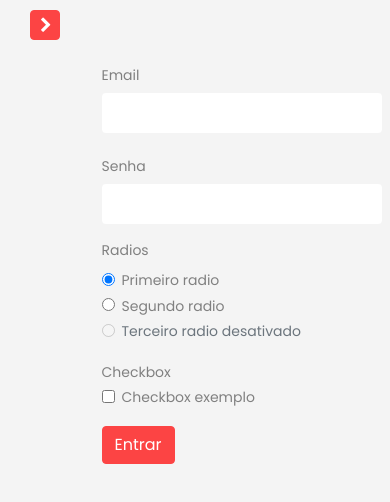
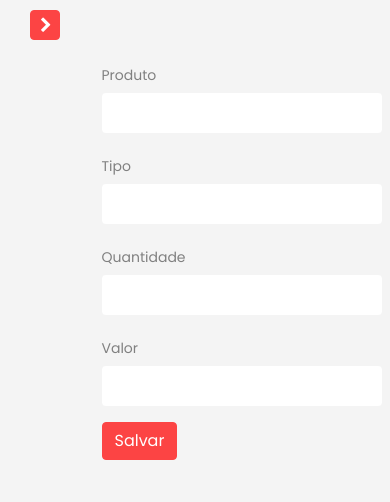
Before and after one commit to fe-luska/VendingMachine, a website: page VM/catalogo/cadastro.html in a window 390 px wide. Drawn offline with Linux system fonts and the light colour scheme.

Commit message:
Add files via upload

```diff
--- a/VM/catalogo/cadastro.html
+++ b/VM/catalogo/cadastro.html
@@ -1,4 +1,3 @@
-
 <!DOCTYPE html>
 <html lang="pt-br">
 
@@ -44,58 +43,30 @@
       <br>
       <form style="margin-left: 25%;">
         <div class="form-group row">
-                    <label for="inputEmail3" class="col-sm-2 col-form-label">Email</label>
+          <label for="inputEmail3" class="col-sm-2 col-form-label">Produto</label>
           <div class="col-sm-5">
             <input type="text" class="form-control" id="inputEmail3" placeholder="Produto">
           </div>
         </div>
         <div class="form-group row">
-                    <label for="inputPassword3" class="col-sm-2 col-form-label">Senha</label>
+          <label for="inputPassword3" class="col-sm-2 col-form-label">Tipo</label>
           <div class="col-sm-5">
             <input type="password" class="form-control" id="inputPassword3" placeholder="Senha">
           </div>
         </div>
-                  <fieldset class="form-group">
-                    <div class="row">
-                      <legend class="col-form-label col-sm-2 pt-0">Radios</legend>
-                      <div class="col-sm-10">
-                        <div class="form-check">
-                          <input class="form-check-input" type="radio" name="gridRadios" id="gridRadios1" value="opcao1" checked>
-                          <label class="form-check-label" for="gridRadios1">
-                            Primeiro radio
-                          </label>
-                        </div>
-                        <div class="form-check">
-                          <input class="form-check-input" type="radio" name="gridRadios" id="gridRadios2" value="opcao2">
-                          <label class="form-check-label" for="gridRadios2">
-                            Segundo radio
-                          </label>
-                        </div>
-                        <div class="form-check disabled">
-                          <input class="form-check-input" type="radio" name="gridRadios" id="gridRadios3" value="opcao3" disabled>
-                          <label class="form-check-label" for="gridRadios3">
-                            Terceiro radio desativado
-                          </label>
-                        </div>
-                      </div>
-                    </div>
-                  </fieldset>
         <div class="form-group row">
-                    <div class="col-sm-2">Checkbox</div>
-                    <div class="col-sm-10">
-                      <div class="form-check">
-                        <input class="form-check-input" type="checkbox" id="gridCheck1">
-                        <label class="form-check-label" for="gridCheck1">
-                          Checkbox exemplo
-                        </label>
-                      </div>
+          <label for="inputPassword3" class="col-sm-2 col-form-label">Quantidade</label>
+          <div class="col-sm-5">
+            <input type="password" class="form-control" id="inputPassword3" placeholder="Senha">
           </div>
         </div>
         <div class="form-group row">
-                    <div class="col-sm-10">
-                      <button type="submit" class="btn btn-primary">Entrar</button>
+          <label for="inputPassword3" class="col-sm-2 col-form-label">Valor</label>
+          <div class="col-sm-5">
+            <input type="password" class="form-control" id="inputPassword3" placeholder="Senha">
           </div>
         </div>
+        <button type="submit" class="btn btn-primary">Salvar</button>
       </form>
     </div>
     <script src="../js/test.js"></script>
```
Also changed, not shown: VM/cadvm.html (added, +71 -0 lines), VM/index.html (+1 -1 lines). Lines whose indentation alone changed are shown as unchanged.
